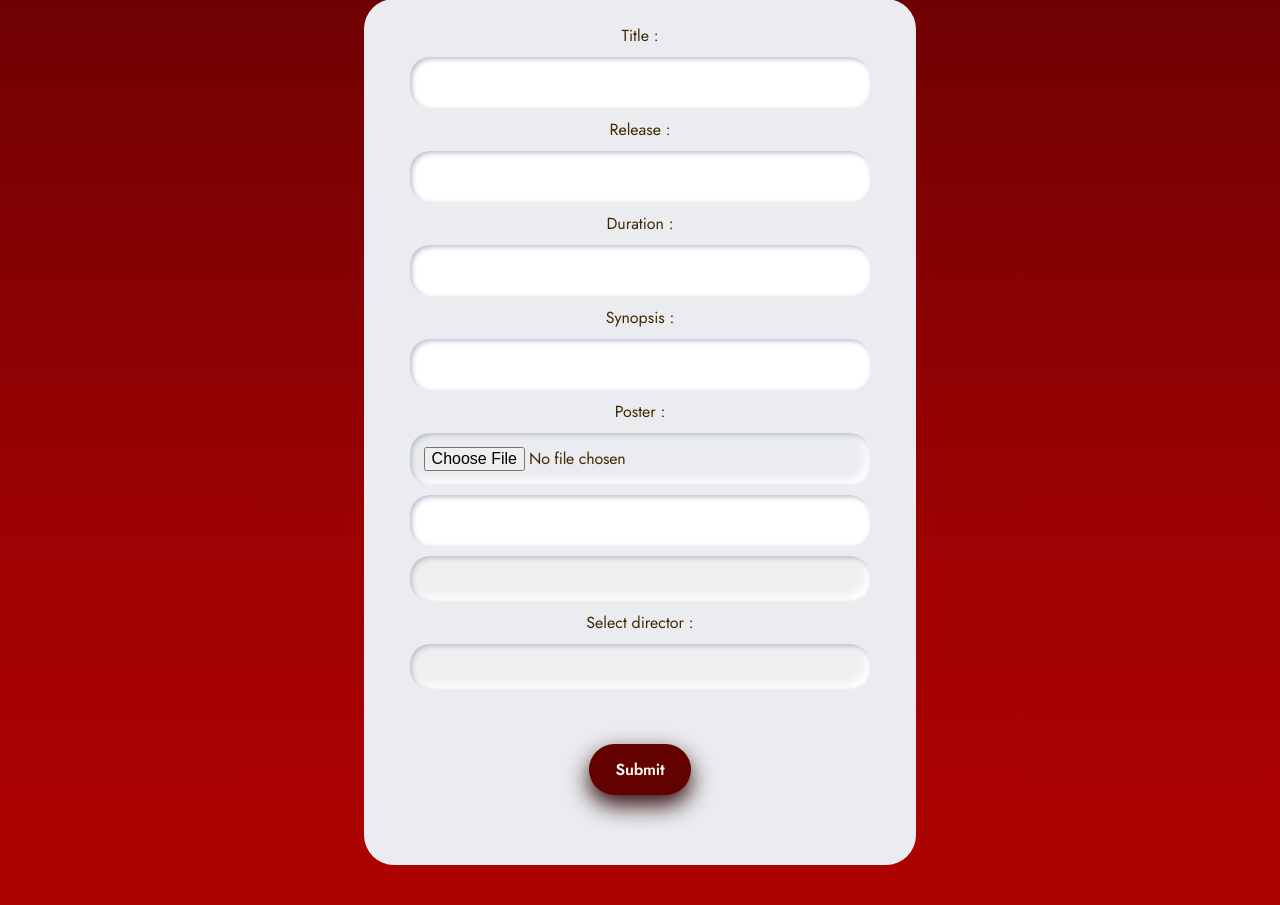
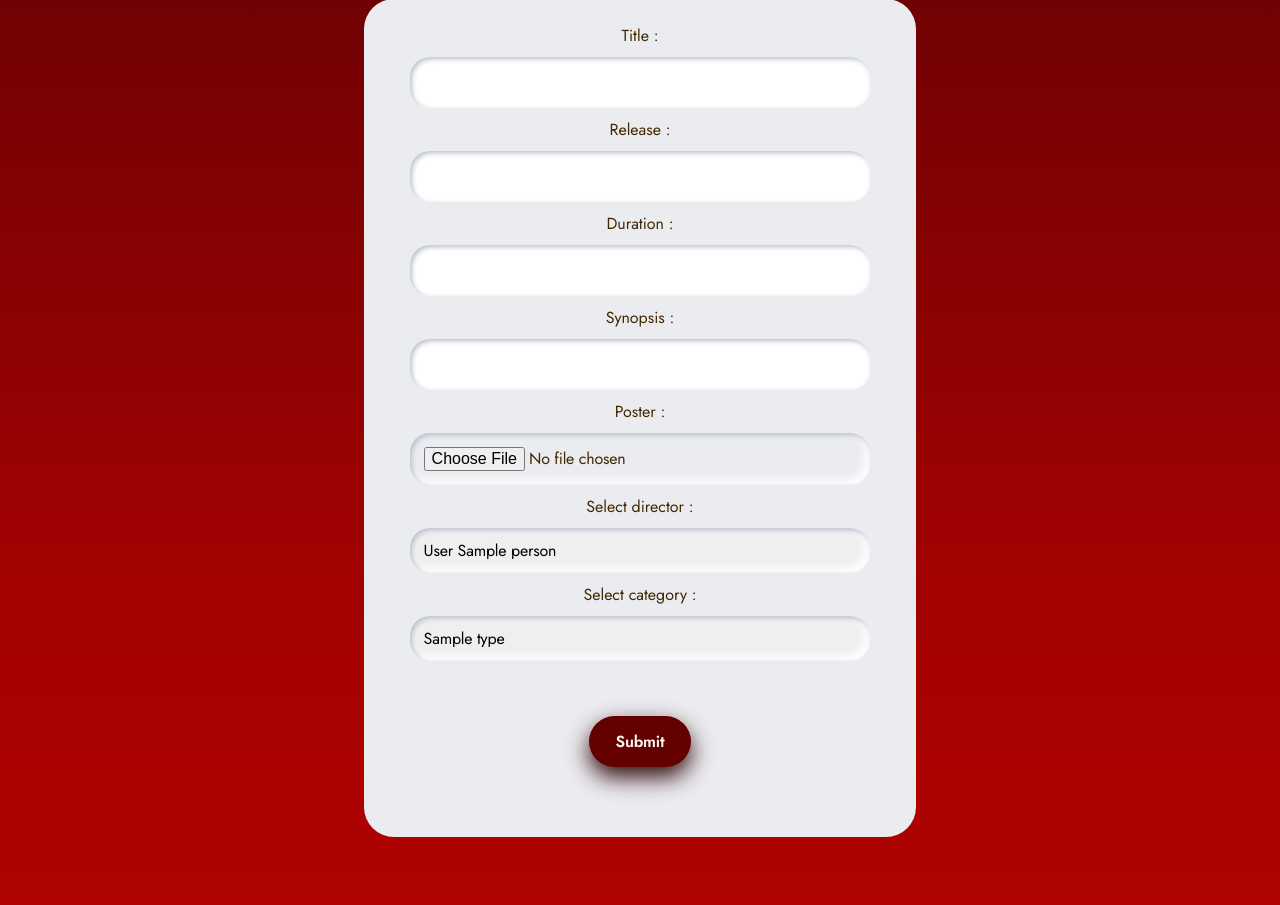
Before and after one commit to chloec68/MVC_CINEMA, a PHP site: page /index.php?action=addMovieForm in a window 1280 px wide. Shown: the part 1122-2027 px from the top of the page. Run offline with PHP 8.4, Linux system fonts and the light colour scheme; tables that the repository leaves empty or names only in its code hold one stand-in row (values such as "Sample post"); data that the repository does not hold is empty; some web fonts are replaced.

Commit message:
debug and complet addFilm

```diff
--- a/controller/CinemaController.php
+++ b/controller/CinemaController.php
@@ -46,12 +46,20 @@
 
     public function addMovieForm(){
         $pdo = Connect:: seConnecter();
-        $request = $pdo->query(
-            "SELECT person_surname,person_name,id_director FROM PERSON
-            INNER JOIN DIRECTOR ON PERSON.id_person = DIRECTOR.id_person"
+        $requestDirectors = $pdo->query(
+            "SELECT person_surname,person_name,id_director
+            FROM PERSON
+            INNER JOIN DIRECTOR ON PERSON.id_person = DIRECTOR.id_person
+            ORDER BY person_surname"
         );
+
+        $requestTypes = $pdo->query(
+            "SELECT type.id_type, type.type_name
+            FROM type
+            ORDER BY type_name"
+        );
+
         require "view/film/addMovieForm.php";
-
     }
 
 
@@ -65,6 +73,7 @@
             $movieSynopsis = filter_INPUT(INPUT_POST,"movieSynopsis",FILTER_SANITIZE_SPECIAL_CHARS);
             $releaseYear = filter_INPUT(INPUT_POST,"releaseYear",FILTER_SANITIZE_NUMBER_INT);
             $directorId = filter_input(INPUT_POST, "director", FILTER_SANITIZE_NUMBER_INT);
+            $types = $_POST['type'] ?? [];
 
             if (isset($_FILES['file'])) {
                 $tmpName = $_FILES['file']['tmp_name'];
@@ -114,13 +123,30 @@
             "movieSynopsis"=>$movieSynopsis,
             "moviePoster"=>$moviePoster,
             "releaseYear"=>$releaseYear,
-            ":idDirector"=>$_POST['director']
+            ":idDirector"=>$directorId
             ]);
 
-        header("Location: index.php?action=listFilms");
-        exit;
+            $idMovie = $pdo->lastInsertId();
+
+            foreach ($types as $type) {
+
+                $type = filter_var($type, FILTER_VALIDATE_INT);
+
+                $requestAddMovieType = $pdo->prepare("
+                INSERT INTO movie_type (id_movie, id_type)
+                VALUES(:idMovie, :idType)
+                ");
+
+                $requestAddMovieType->execute([
+                        "idMovie" => $idMovie,
+                        "idType" => $type
+                    ]);
+            }
+
+            $_SESSION['message'] = 'Movie added successfully!';
+            header("Location: index.php?action=listFilms");
+            exit;
         }
-
         require "view/film/addMovieForm.php";
     }
 
@@ -173,6 +199,7 @@
     }
 
 
+
     public function addCastingForm(){
 
         $pdo = Connect:: seConnecter();
@@ -222,57 +249,3 @@
         header("Location: index.php?action=detailFilm&id=$id");
     }
 }
-
-
-
-
-
-
-
-
-
-
-
-
-
-
-
-
-
-
-
-
-// public function addCasting($id){
-
-//     if(isset($_POST['submit'])){
-//         $actor= filter_input(INPUT_POST,"actor",FILTER_SANITIZE_SPECIAL_CHARS);
-//         $roleName = filter_input(INPUT_POST,"roleName",FILTER_SANITIZE_SPECIAL_CHARS);
-
-//         $pdo = Connect:: seConnecter();
-
-//         if($roleName = ""){
-//             $idRole = $_POST['roleSelect'];
-//         }else{
-//             $createRole = $pdo->prepare("
-//             INSERT INTO role (role_name)
-//             VALUES (:roleName)
-//         ");
-//         $createRole->execute(["roleName" => $roleName]);
-//         $idRole = $pdo->lastInsertId();
-//         }
-
-
-//         $requestAddCasting = $pdo->prepare("
-//             INSERT INTO casting (id_actor,id_movie,id_role)
-//             VALUES (:actor,:id,:idRole)
-//         ");
-
-//         $requestAddCasting ->execute([
-//             "actor"=>$actor,
-//             "id"=>$id,
-//             "idRole"=>$idRole
-//         ]);
-
-//     }
-//     header("Location: index.php?action=detailFilm&id=$id");
-// }
--- a/controller/TypeController.php
+++ b/controller/TypeController.php
@@ -64,7 +64,7 @@
         $requete = $pdo->prepare("
             SELECT movie_type.id_movie,movie.movie_title,movie.poster
             FROM movie_type
-            INNER JOIN MOVIE ON movie_type.id_movie = MOVIE.id_movie
+            INNER JOIN MOVIE ON movie_type.id_movie = movie.id_movie
             WHERE movie_type.id_type = :idType
         ");
 
--- a/view/film/addMovieForm.php
+++ b/view/film/addMovieForm.php
@@ -12,35 +12,33 @@
         <input type="text" name="movieSynopsis" id="newSynopsis" required><br>
         <label for="newPoster">Poster : </label>
         <input type="file" name="file" id="newPoster" accept="image/*"><br>
-        <input type="category" name="category" id="category" required><br>
-        <select id="category" name="category">
+
+
+        <label for="director">Select director : </label>
+        <select id="director" name="director">
             <?php
-        if ($categories = $request->fetchAll()) {
-            foreach ($categories as $category) {
+            foreach($requestDirectors->fetchAll(PDO::FETCH_ASSOC) as $director) {
             ?>
-                <option value=<?=($type['id_type']) ?>><?= htmlspecialchars($type['type_name']) ?></option>
+            <option value=<?= $director['id_director'] ?>><?= $director['person_surname'] ?> <?=$director['person_name']?></option>
             <?php
-            }
-        } else {
-            echo "<option disabled>No directors available</option>";
             }
             ?>
         </select><br>
 
-        <label for="director">Select director : </label>
-        <select id="director" name="director">
+
+        <label for="category">Select category : </label>
+        <select id="type" name="types">
             <?php
-        if ($directors = $request->fetchAll()) {
-            foreach ($directors as $director) {
+            foreach($requestTypes->fetchAll(PDO::FETCH_ASSOC) as $type) {
             ?>
-                <option value=<?=($director['id_director']) ?>><?= htmlspecialchars($director['person_surname']) ?> <?= htmlspecialchars($director['person_name'])?></option>
+                <option value=<?=$type['id_type']?>> <?= $type['type_name'] ?> </option>
             <?php
-            }
-        } else {
-            echo "<option disabled>No directors available</option>";
             }
             ?>
         </select><br>
+
+
+
 
         <input type="submit" name="submit" value="Submit" id="submit">
     </form>
```
Also changed, not shown: public/img/actors/677eab9076aa41.99656081.webp (added), public/img/posters/677ea9e25b0ac2.51539959.webp (added), public/img/posters/677eaacc167a71.19532759.webp (added), public/img/posters/677eb164932100.72611444.webp (added), public/img/posters/677eb197bf51f6.90850294.webp (added), public/img/posters/677eb93f915522.90138530.webp (added). Lines whose indentation alone changed are shown as unchanged.
